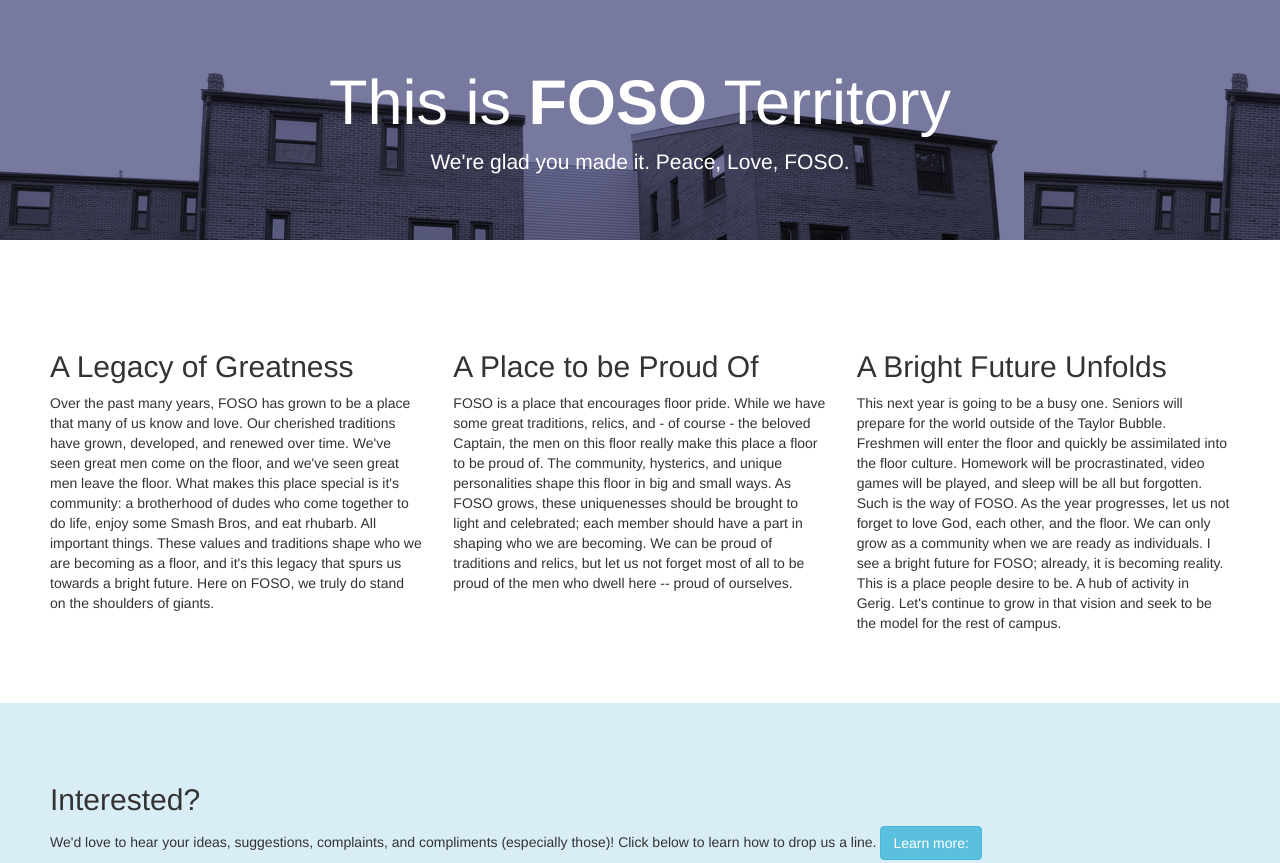
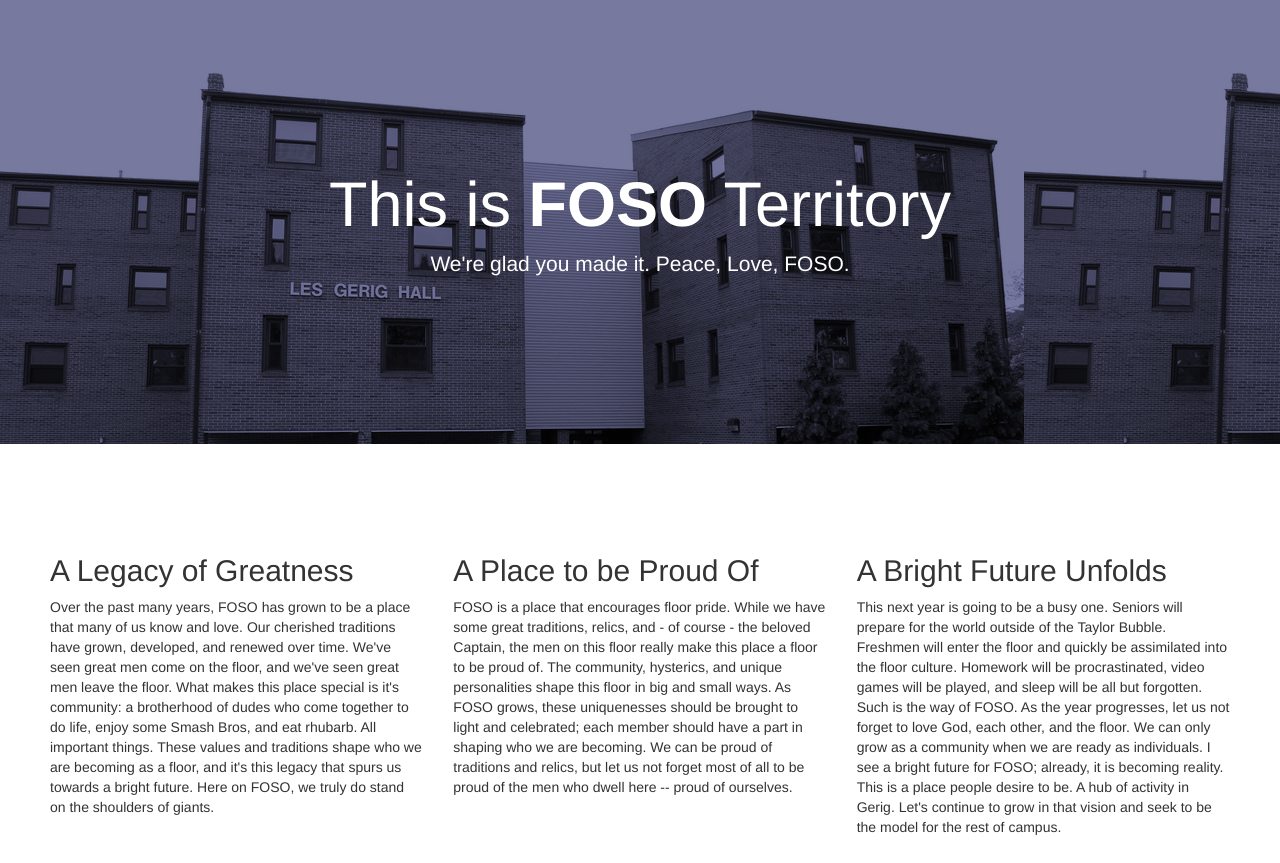
Before and after one commit to david-fletcher/foso-server-things, a plain HTML site: page index.html in a window 1280 px wide. Shown: the top 863 px of the page. Drawn offline with nearby package versions, Linux system fonts and the light colour scheme.

Commit message:
yay more padding

```diff
--- a/index.html
+++ b/index.html
@@ -16,7 +16,7 @@
 				padding: 60px 50px;
 			}
 			.extra-padding {
-				height: 100%;
+				padding: 150px 50px;
 			}
 		</style>
 	</head>
```
